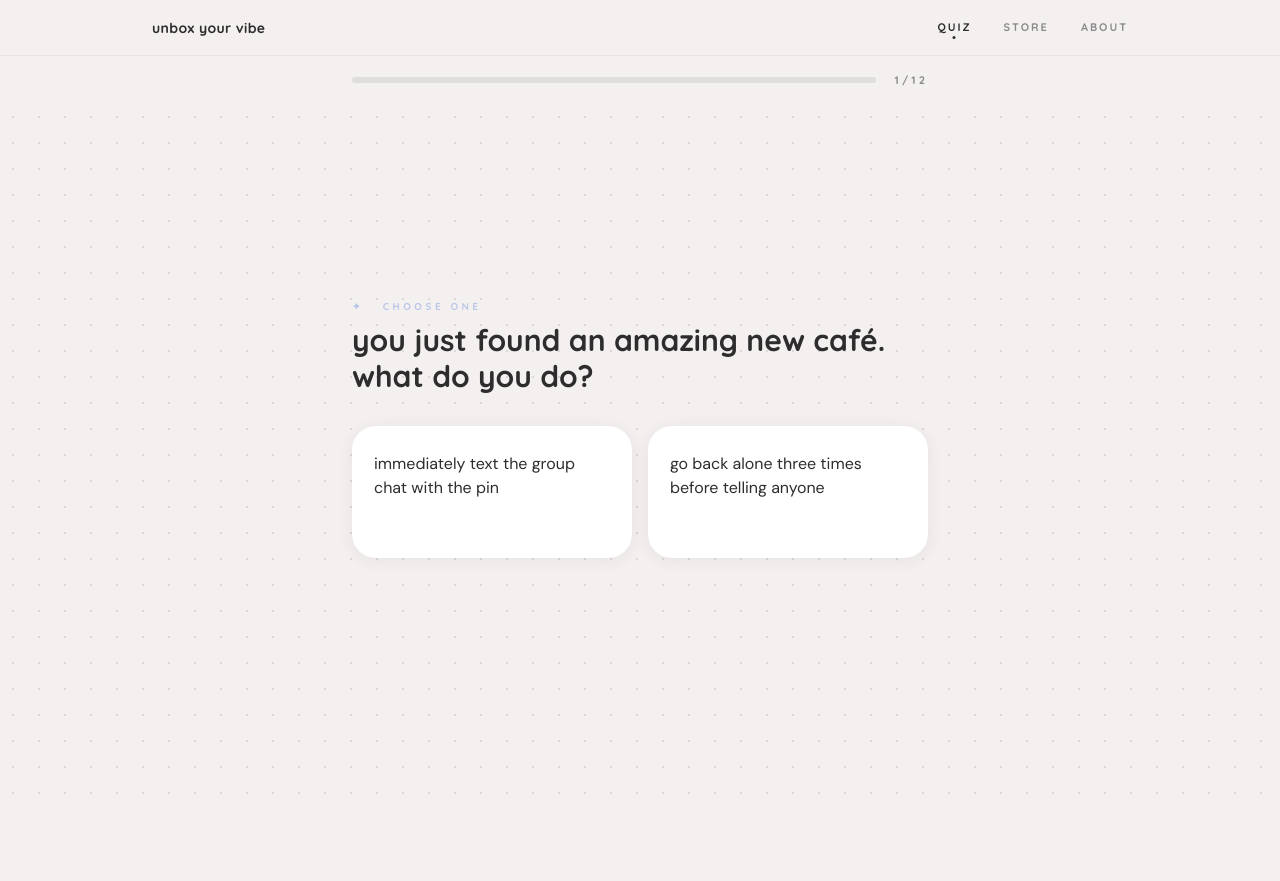
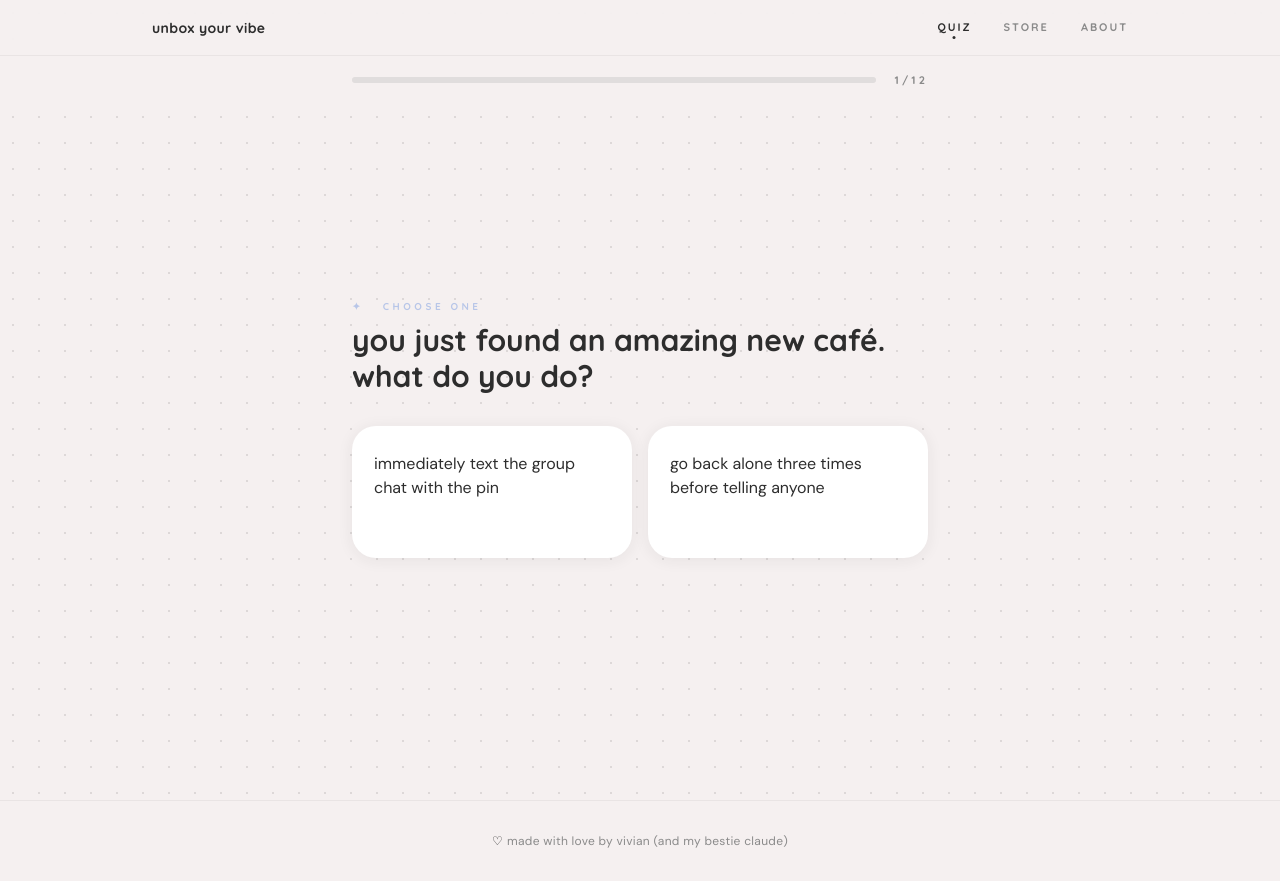
Before and after one commit to viviannchiang/unbox-your-vibe, a Next.js app in the folder frontend/: page /quiz in a window 1280 px wide. Before the commit the page ends 800 px from the top, so only its background shows below. Built offline with nearby package versions, Linux system fonts and the light colour scheme.

Commit message:
Add a site-wide footer
Render a small "made with love" footer under every page via the root layout.

```diff
--- a/frontend/app/layout.tsx
+++ b/frontend/app/layout.tsx
@@ -1,6 +1,7 @@
 import type { Metadata } from "next";
 import { Quicksand, DM_Sans } from "next/font/google";
 import { Nav } from "@/components/Nav";
+import { Footer } from "@/components/Footer";
 import "./globals.css";
 
 const quicksand = Quicksand({
@@ -32,6 +33,7 @@ export default function RootLayout({
       >
         <Nav />
         {children}
+        <Footer />
       </body>
     </html>
   );
--- /dev/null
+++ b/frontend/components/Footer.tsx
@@ -0,0 +1,13 @@
+// Small site-wide footer, rendered under every page via the root layout.
+export function Footer() {
+  return (
+    <footer className="border-t border-text/[0.06] px-6 py-8 text-center">
+      <p className="font-body text-xs lowercase tracking-wide text-muted">
+        <span aria-hidden className="mr-1 text-text">
+          ♡
+        </span>
+        made with love by vivian (and my bestie claude)
+      </p>
+    </footer>
+  );
+}
```
